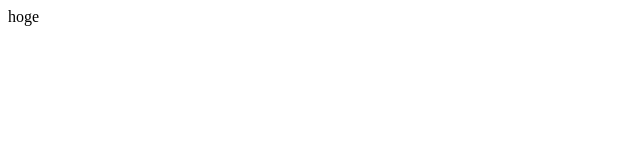
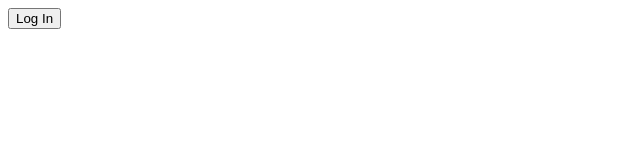
Before and after one commit to EringiV3/denitz, a Next.js app: page / in a window 1280 px wide. Shown: the top 160 px of the page, without its empty margins (0-640 px from the left). Built offline with nearby package versions, Linux system fonts and the light colour scheme.

Commit message:
add: authentication

```diff
--- a/next.config.js
+++ b/next.config.js
@@ -1,4 +1,9 @@
 /** @type {import('next').NextConfig} */
 module.exports = {
   reactStrictMode: true,
-}
+  env: {
+    AUTH0_DOMAIN: process.env.AUTH0_DOMAIN,
+    AUTH0_CLIENT_ID: process.env.AUTH0_CLIENT_ID,
+    AUTH0_REDIRECT_URI: process.env.AUTH0_REDIRECT_URI,
+  },
+};
--- a/package.json
+++ b/package.json
@@ -8,6 +8,7 @@
     "lint": "next lint"
   },
   "dependencies": {
+    "@auth0/auth0-react": "^1.8.0",
     "next": "12.0.3",
     "react": "17.0.2",
     "react-dom": "17.0.2"
--- /dev/null
+++ b/src/components/LoginButton.tsx
@@ -0,0 +1,10 @@
+import { useAuth0 } from '@auth0/auth0-react';
+import React from 'react';
+
+const LoginButton = () => {
+  const { loginWithRedirect } = useAuth0();
+
+  return <button onClick={() => loginWithRedirect()}>Log In</button>;
+};
+
+export default LoginButton;
--- /dev/null
+++ b/src/components/LogoutButton.tsx
@@ -0,0 +1,14 @@
+import { useAuth0 } from '@auth0/auth0-react';
+import React from 'react';
+
+const LogoutButton = () => {
+  const { logout } = useAuth0();
+
+  return (
+    <button onClick={() => logout({ returnTo: window.location.origin })}>
+      Log Out
+    </button>
+  );
+};
+
+export default LogoutButton;
--- /dev/null
+++ b/src/config/constants.ts
@@ -0,0 +1,3 @@
+export const AUTH0_DOMAIN = process.env.AUTH0_DOMAIN ?? '';
+export const AUTH0_CLIENT_ID = process.env.AUTH0_CLIENT_ID ?? '';
+export const AUTH0_REDIRECT_URI = process.env.AUTH0_REDIRECT_URI ?? '';
--- a/src/pages/_app.tsx
+++ b/src/pages/_app.tsx
@@ -1,7 +1,21 @@
+import { Auth0Provider } from '@auth0/auth0-react';
 import type { AppProps } from 'next/app';
+import {
+  AUTH0_CLIENT_ID,
+  AUTH0_DOMAIN,
+  AUTH0_REDIRECT_URI,
+} from '../config/constants';
 
 function MyApp({ Component, pageProps }: AppProps) {
-  return <Component {...pageProps} />;
+  return (
+    <Auth0Provider
+      domain={AUTH0_DOMAIN}
+      clientId={AUTH0_CLIENT_ID}
+      redirectUri={AUTH0_REDIRECT_URI}
+    >
+      <Component {...pageProps} />
+    </Auth0Provider>
+  );
 }
 
 export default MyApp;
--- a/src/pages/index.tsx
+++ b/src/pages/index.tsx
@@ -1,7 +1,28 @@
-import type { NextPage } from 'next';
+import { useAuth0 } from '@auth0/auth0-react';
+import React from 'react';
+import LoginButton from '../components/LoginButton';
+import LogoutButton from '../components/LogoutButton';
 
-const Home: NextPage = () => {
-  return <div>hoge</div>;
+const Profile = () => {
+  const { user, isAuthenticated, isLoading } = useAuth0();
+
+  if (isLoading) {
+    return <div>Loading ...</div>;
+  }
+
+  return isAuthenticated && user ? (
+    <div>
+      {/* eslint-disable-next-line @next/next/no-img-element */}
+      <img src={user.picture} alt={user.name} />
+      <h2>{user.name}</h2>
+      <p>{user.email}</p>
+      <LogoutButton />
+    </div>
+  ) : (
+    <div>
+      <LoginButton />
+    </div>
+  );
 };
 
-export default Home;
+export default Profile;
```
Also changed, not shown: 2 other files (tests, documents, lock files or other folders).
